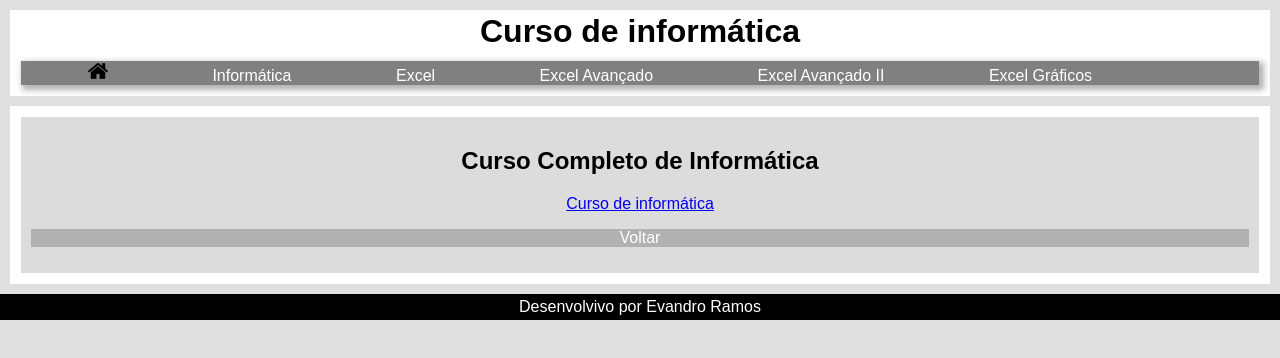
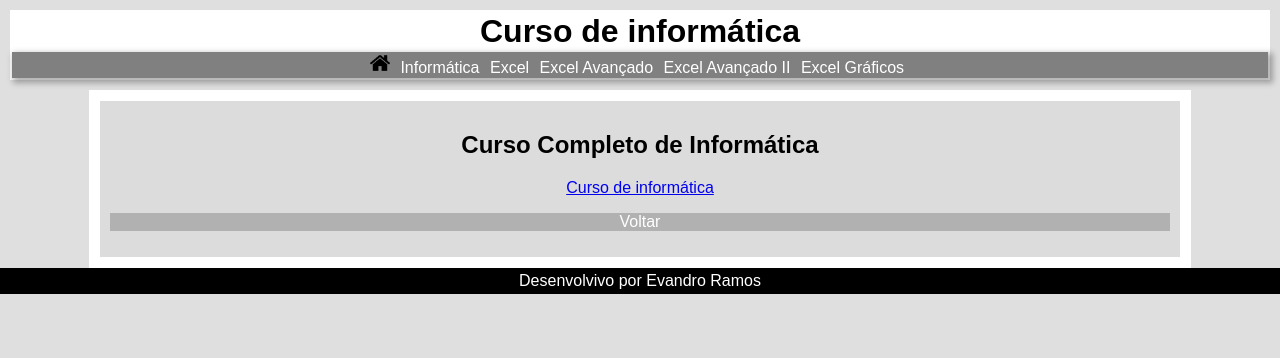
Before and after one commit to evandrosilvaramos/Estudos, a plain HTML site: page Curso de informatica/informatica.html in a window 1280 px wide. Drawn offline with Linux system fonts and the light colour scheme.

Commit message:
Atualização

```diff
--- a/Curso de informatica/informatica.html
+++ b/Curso de informatica/informatica.html
@@ -19,18 +19,14 @@
         </nav>
     </header>
     <main>
-        <section>
-            <article>
-                <h2>Curso Completo de Informática</h2>
-                <a href="https://certificadocursosonline.com/cursos/curso-de-informatica/lessons/aula-01-5" target="_blank">Curso de informática</a>
-                <p><a href="index.html">Voltar</a></p>
-            </article>
-        </section>
+        <article>
+            <h2>Curso Completo de Informática</h2>
+            <a href="https://certificadocursosonline.com/cursos/curso-de-informatica/lessons/aula-01-5" target="_blank">Curso de informática</a>
+            <p><a href="index.html">Voltar</a></p>
+        </article>
     </main>
-
     <footer>
         <p>Desenvolvivo por Evandro Ramos</p>
     </footer>
-
 </body>
 </html>
--- a/Curso de informatica/style.css
+++ b/Curso de informatica/style.css
@@ -23,13 +23,14 @@ nav {
     background-color: grey;
     box-shadow: 3px 3px 6px 2px rgba(0, 0, 0, 0.301);
     text-align: center;
-    margin: 10px;
+    margin: 1px;
+    padding: 1px;
 }
 
 nav > a {
     text-decoration: none;
     color: white;
-    margin-right: 100px;
+    margin-right: 6px;
 }
 
 nav > a.home {
@@ -38,13 +39,20 @@ nav > a.home {
 
 nav > a:hover {
     text-decoration: underline;
-    color: rgb(247, 247, 191);
+    background-color: rgb(240, 233, 144);
+    color: rgb(0, 0, 0);
 }
 
 main {
     background-color: rgb(255, 255, 255);
-    margin: 10px;
+    width: 1100px;
+    margin: auto;
     padding: 1px;
+    text-align: center;
+}
+
+main section {
+    text-align: center;
 }
 
 article {
```
Also changed, not shown: Curso de informatica/excel.html (+5 -7 lines), Curso de informatica/excelavancado.html (+5 -7 lines), Curso de informatica/excelavancadoII.html (+5 -7 lines), Curso de informatica/excelgraficos.html (+5 -7 lines), Curso de informatica/index.html (+5 -8 lines).
